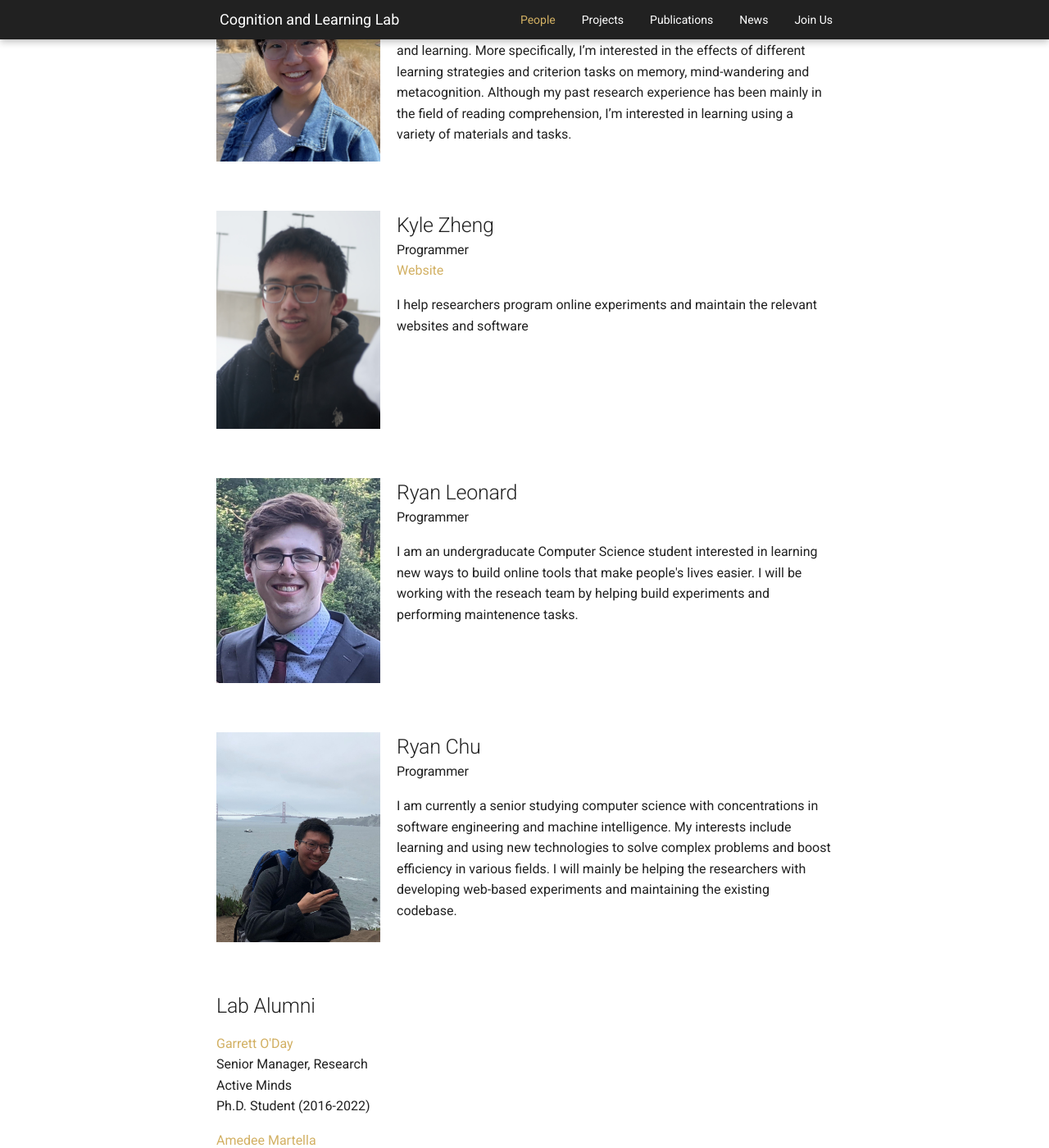
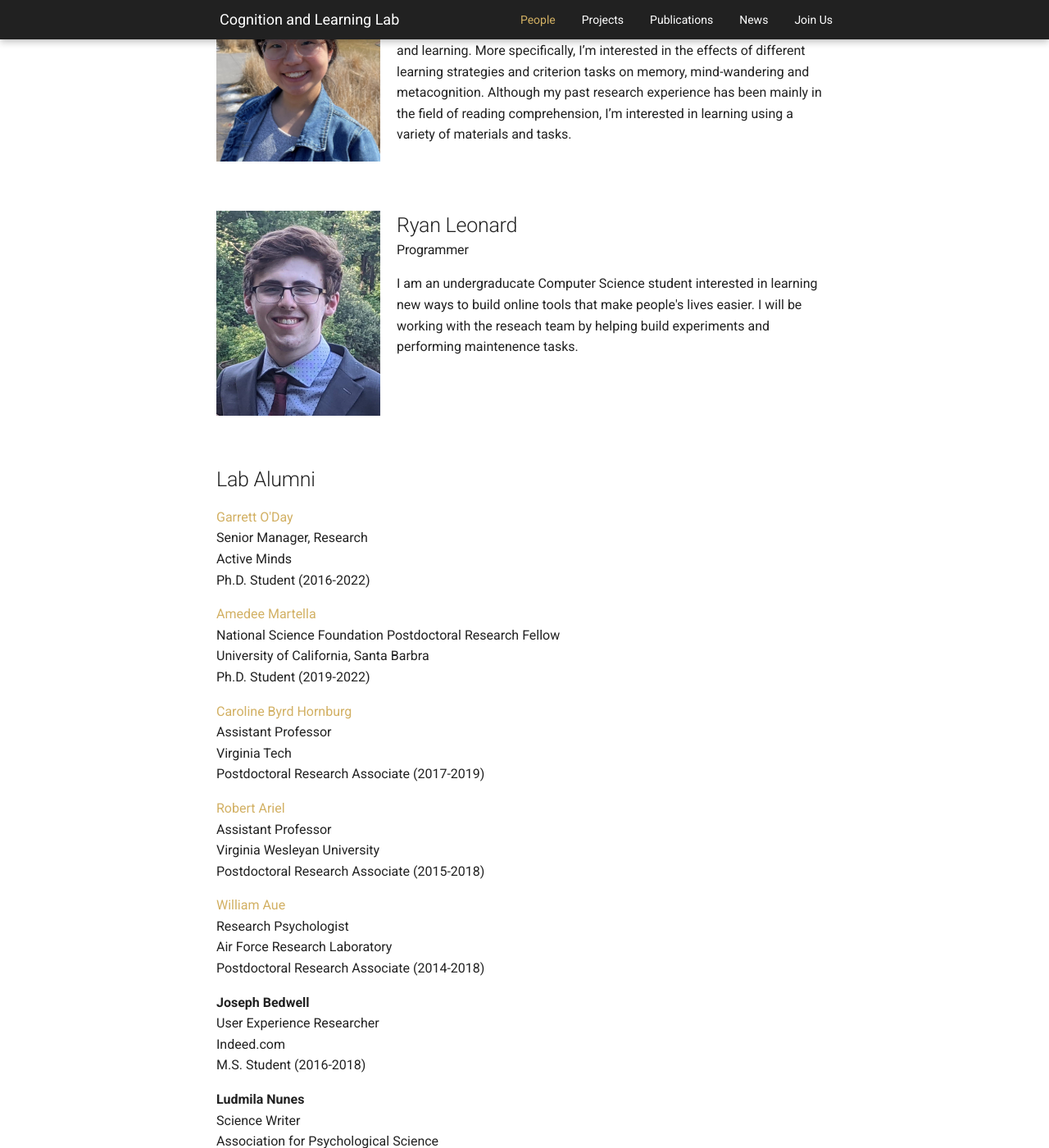
Before and after one commit to shivanya-chandra/pcllab.github.io, an MkDocs documentation site: the page built from docs/people.md, in a window 1280 px wide and 1400 px high, scrolled down 954 px. Shown: the whole window at 82% size. Built offline with MkDocs 1.6.1 and Material for MkDocs 9.7.7, drawn with Linux system fonts in a browser that asks for light colours; comment, search, counter and statistics services are not loaded.

Commit message:
Update people.md

```diff
--- a/docs/people.md
+++ b/docs/people.md
@@ -52,31 +52,12 @@ hide:
 </div>
 
 <div class="people-row">
-    <img src="../img/zheng.jpg" class="people-img">
-    <div>
-    <h2>Kyle Zheng</h2>
-    <h4>Programmer</h4>
-    <a href="https://kylezhe.ng" rel="noreferrer" target="_blank">Website</a>
-    <p>I help researchers program online experiments and maintain the relevant websites and software</p>
-    </div>
-</div>
-
-<div class="people-row">
     <img src="../img/leonard.png" class="people-img">
     <div>
     <h2>Ryan Leonard</h2>
     <h4>Programmer</h4>
     <p>I am an undergraducate Computer Science student interested in learning new ways to build online tools that make people's lives easier.
     I will be working with the reseach team by helping build experiments and performing maintenence tasks.</p>
-    </div>
-</div>
-
-<div class="people-row">
-    <img src="../img/chu.jpg" class="people-img">
-    <div>
-    <h2>Ryan Chu</h2>
-    <h4>Programmer</h4>
-    <p>I am currently a senior studying computer science with concentrations in software engineering and machine intelligence. My interests include learning and using new technologies to solve complex problems and boost efficiency in various fields. I will mainly be helping the researchers with developing web-based experiments and maintaining the existing codebase.</p>
     </div>
 </div>
 
```
